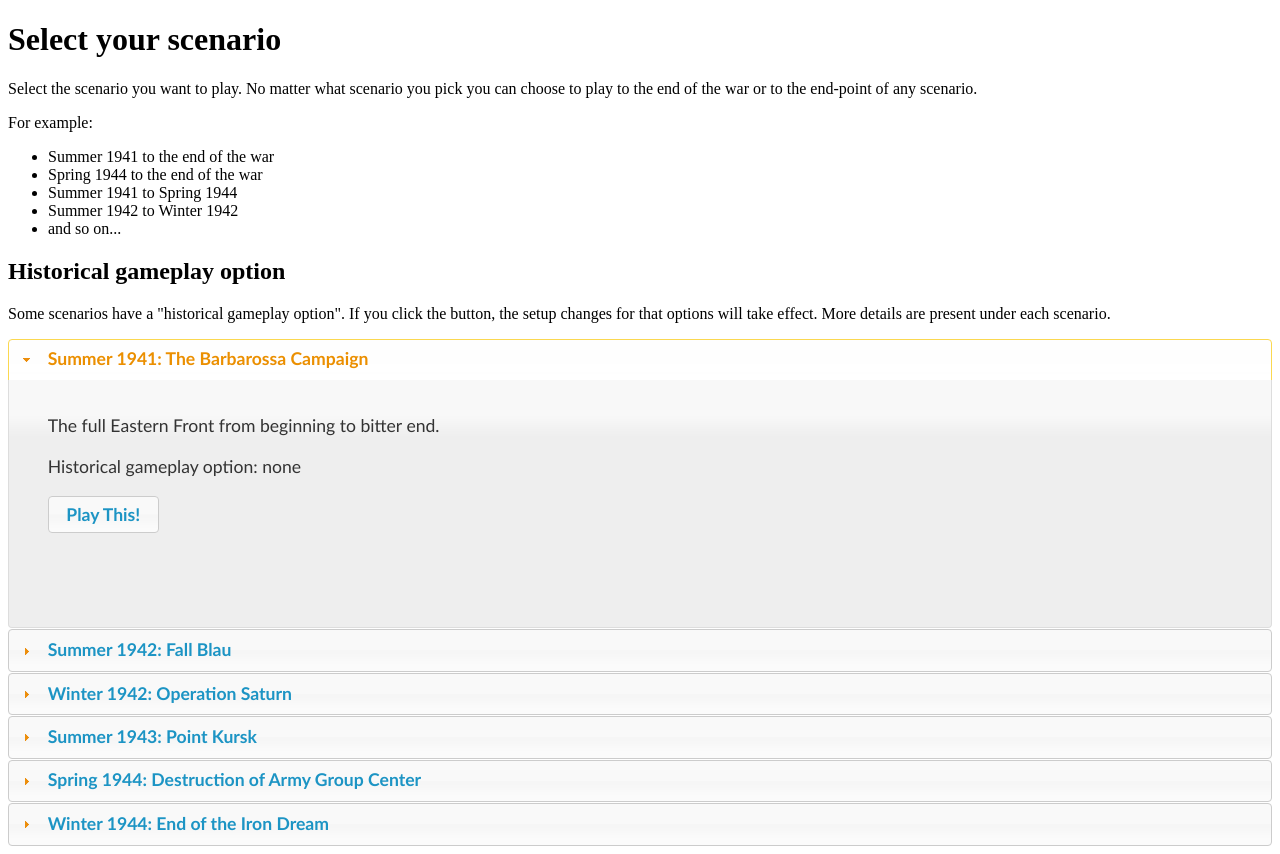
After one commit to hoostus/The-Barbarossa-Campaign, a Python web app: template templates/pick-scenario.html in a window 1280 px wide. The commit adds this page. Run offline with Jinja, Linux system fonts and the light colour scheme; the template is opened without the code that fills it, so the values that code supplies are empty.

Commit message:
a rudimentary scenario selection

```diff
--- /dev/null
+++ b/js/pick-game.js
@@ -0,0 +1,5 @@
+jQuery(document).ready(function(){
+	jQuery('#accordion').accordion()
+	jQuery('input:submit').button()
+	jQuery('input:checkbox').button()
+});
--- a/model.py
+++ b/model.py
@@ -5,3 +5,6 @@ class Game(db.Model):
 	player = db.UserProperty(required=True)
 	started = db.DateTimeProperty(auto_now_add=True)
 	last_move = db.DateTimeProperty()
+
+	scenario = db.StringProperty(default='barbarossa', choices=set(['barbarossa', 'fall-blau', 'point-kursk', 'operation-saturn', 'destruction', 'iron-dream']))
+	historical_option = db.BooleanProperty(default=False)
--- /dev/null
+++ b/templates/pick-scenario.html
@@ -0,0 +1,153 @@
+{% extends "base_generic.html" %}
+{% block title %}Choose your scenario{% endblock %}
+
+{% block header %}
+	<script src="js/jquery-1.4.2.min.js" type="text/javascript"></script>
+	<script src="js/jquery-ui-1.8.2.custom.min.js" type="text/javascript"></script>
+	<script src="js/pick-game.js" type="text/javascript"></script>
+{% endblock %}
+
+{% block content %}
+<h1>Select your scenario</h1>
+<p>
+	Select the scenario you want to play. No matter what scenario you pick you can choose to play
+	to the end of the war or to the end-point of any scenario.
+</p>
+<p>
+	For example:
+	<ul>
+		<li>Summer 1941 to the end of the war</li>
+		<li>Spring 1944 to the end of the war</li>
+		<li>Summer 1941 to Spring 1944</li>
+		<li>Summer 1942 to Winter 1942</li>
+		<li>and so on...</li>
+	</ul>
+</p>
+
+<h2>Historical gameplay option</h2>
+<p>
+Some scenarios have a "historical gameplay option". If you click the button, the setup changes for that
+options will take effect. More details are present under each scenario.
+</p>
+
+	<div id="accordion">
+			<h3 id="barbarossa"><a href="#">Summer 1941: The Barbarossa Campaign</a></h3>
+			<div><p>
+				The full Eastern Front from beginning to bitter end.
+				</p>
+				<p>
+					<span class="historical_option">Historical gameplay option: none</span>
+				</p>
+				<p>
+				<form name="select-scenario" action="select-scenario" method="post">
+					<input type="hidden" name="scenario" value="barbarossa"/>
+					<input type="submit" value="Play This!"/>
+				</form>
+				</p>
+			</div>
+
+			<h3 id="fall_blau"><a href="#">Summer 1942: Fall Blau</a></h3>
+			<div><p>
+				"Case Blue" was the German codename used for its 1942 strategic
+				summer offensive in Southern Russia.
+				</p>
+				<p>
+				<span class="historical_option">Historical gameplay option: <em>Drive for Oil</em> is the first event
+					in this scenario.
+				</p>
+
+				<p>
+				<form name="select-scenario" action="select-scenario" method="post">
+					<input type="checkbox" name="historical" id="blau_check"/><label for="blau_check">Use Historical Option</label>
+					<input type="hidden" name="scenario" value="fall-blau"/>
+					<input type="submit" value="Play This!"/>
+				</form>
+				</p>
+
+			</div>
+
+			<h3 id="operation_saturn"><a href="#">Winter 1942: Operation Saturn</a></h3>
+			<div><p>
+				The success of Operation Uranus, launched on 19 November 1942, had
+				trapped 300,000 troops of General Friedrich Paulus's German 6th Army
+				and 4th Panzer Army in Stalingrad. To exploit this victory, the Soviet
+				general staff planned a winter campaign of continuous and highly
+				ambitious offensive operations, codenamed "Saturn".
+				</p>
+				<p>
+					<span class="historical_option">Historical gameplay option: none</span>
+				</p>
+
+				<p>
+				<form name="select-scenario" action="select-scenario" method="post">
+					<input type="hidden" name="scenario" value="operation-saturn"/>
+					<input type="submit" value="Play This!"/>
+				</form>
+				</p>
+
+			</div>
+
+			<h3 id="point_kursk"><a href="#">Summer 1943: Point Kursk</a></h3>
+			<div><p>
+				The Germans hoped to shorten their lines by eliminating the Kursk
+				salient (also known as the Kursk bulge), created in the aftermath of
+				their defeat at the Battle of Stalingrad. They envisioned pincers
+				breaking through its northern and southern flanks to achieve a great
+				encirclement of Red Army forces. However, the Soviets had excellent
+				intelligence of Adolf Hitler's intentions. This and German delays to
+				wait for new weapons, mainly Tiger and Panther tanks, gave the
+				Red Army time to construct a series of defense lines and gather large
+				reserve forces for a strategic counterattack.
+				</p>
+				<span class="historical_option">Historical gameplay option: The <em>Soviet Initiative Combat</em>
+					on the first turn is in the South.
+				</p>
+				<p>
+				<form name="select-scenario" action="select-scenario" method="post">
+					<input type="checkbox" name="historical" id="kursk_check"/><label for="kursk_check">Use Historical Option</label>
+					<input type="hidden" name="scenario" value="iron-dream"/>
+					<input type="submit" value="Play This!"/>
+				</form>
+				</p>
+			</div>
+
+			<h3 id="destruction"><a href="#">Spring 1944: Destruction of Army Group Center</a></h3>
+			<div><p>
+				Operation Bagration was the codename for the Soviet 1944 Belorussian
+				Strategic Offensive Operation during World War II, which cleared German
+				forces from the Belorussian SSR and eastern Poland.  The operation "was
+				the most calamitous defeat of all the German armed forces in World War
+				II". By the end of the operation most of the western Soviet Union
+				had been reconquered and the Red Army had achieved footholds in Romania
+				and Poland.
+				</p>
+				<p>
+				<span class="historical_option">Historical gameplay option: The <em>Soviet Initiative Combat</em>
+					on the first two turns (Spring and Summer) are in the North.
+				</p>
+				<p>
+				<form name="select-scenario" action="select-scenario" method="post">
+					<input type="checkbox" id="destruction_check"/><label for="destruction_check">Use Historical Option</label>
+					<input type="hidden" name="scenario" value="destruction"/>
+					<input type="submit" value="Play This!"/>
+				</form>
+				</p>
+			</div>
+
+			<h3 id="iron_dream"><a href="#">Winter 1944: End of the Iron Dream</a></h3>
+			<div><p>
+				The last year of war in Europe.
+				</p>
+				<span class="historical_option">Historical gameplay option: The <em>Soviet Initiative Combat</em>
+					on the first two turns (Winter and Spring) are in the North.
+				</p>
+				<p>
+				<form name="select-scenario" action="select-scenario" method="post">
+					<input type="checkbox" name="historical" id="dream_check"/><label for="dream_check">Use Historical Option</label>
+					<input type="hidden" name="scenario" value="iron-dream"/>
+					<input type="submit" value="Play This!"/>
+				</form>
+				</p>
+			</div>
+	</div>
+{% endblock %}
```
Also changed, not shown: main.py (+21 -5 lines), templates/game.html (+5 -5 lines), css/pick-scenario.css (added).
